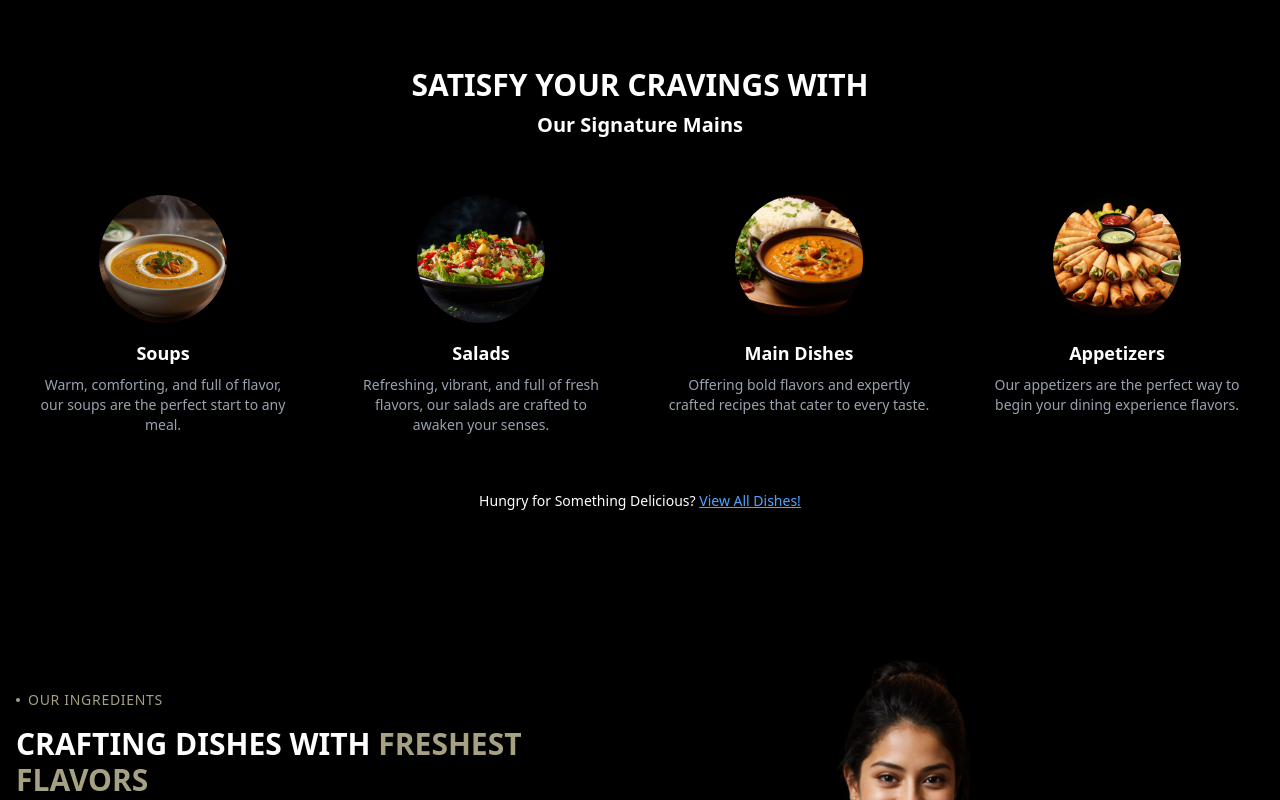
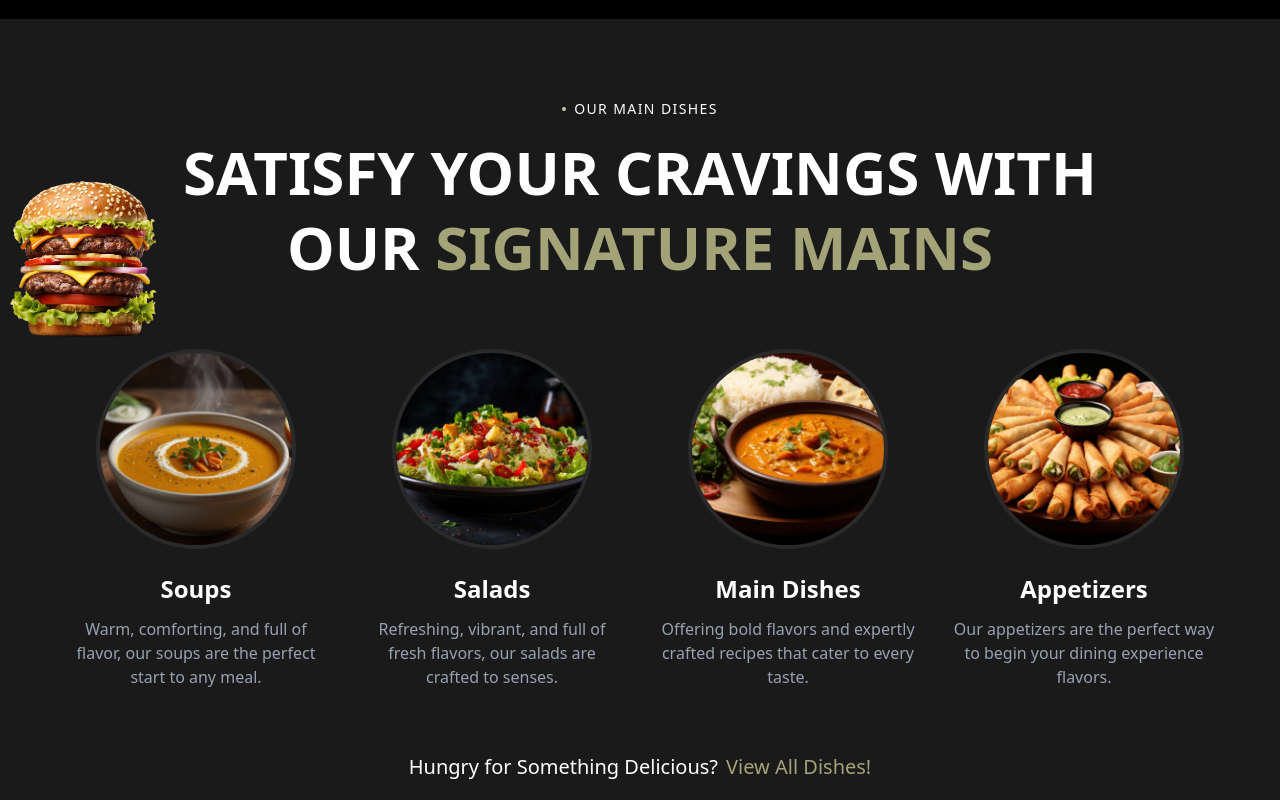
Before and after one commit to i-fetch/Jela-Confectionaries, a Next.js app: page / in a window 1280 px wide. Shown: the part 2780-3580 px from the top of the page. Built offline with nearby package versions, Linux system fonts and the light colour scheme.

Commit message:
Section Three 4/5

```diff
--- a/components/MainDishSection/MainDish.jsx
+++ b/components/MainDishSection/MainDish.jsx
@@ -1,67 +1,97 @@
-import React from "react";
+"use client"
+import Image from "next/image"
+import Link from "next/link"
 
 const MainDish = () => {
-  const items = [
+  const categories = [
     {
+      id: 1,
       title: "Soups",
-      desc: "Warm, comforting, and full of flavor, our soups are the perfect start to any meal.",
       image: "/our-dish-image-1.jpg",
+      description: "Warm, comforting, and full of flavor, our soups are the perfect start to any meal.",
     },
     {
+      id: 2,
       title: "Salads",
-      desc: "Refreshing, vibrant, and full of fresh flavors, our salads are crafted to awaken your senses.",
       image: "/our-dish-image-2.jpg",
+      description: "Refreshing, vibrant, and full of fresh flavors, our salads are crafted to senses.",
     },
     {
+      id: 3,
       title: "Main Dishes",
-      desc: "Offering bold flavors and expertly crafted recipes that cater to every taste.",
       image: "/our-dish-image-3.jpg",
+      description: "Offering bold flavors and expertly crafted recipes that cater to every taste.",
     },
     {
+      id: 4,
       title: "Appetizers",
-      desc: "Our appetizers are the perfect way to begin your dining experience flavors.",
       image: "/our-dish-image-4.jpg",
+      description: "Our appetizers are the perfect way to begin your dining experience flavors.",
     },
-  ];
+  ]
 
   return (
-    <div className="py-12 px-4 bg-black text-white">
-      <div className="max-w-7xl mx-auto text-center">
-        <h2 className="text-3xl font-bold mb-2 uppercase">Satisfy Your Cravings With</h2>
-        <h3 className="text-xl font-semibold mb-10">Our Signature Mains</h3>
+    <section className="bg-[#1a1a1a] text-white py-20 relative overflow-hidden">
+      {/* Burger Image with Animation */}
+      <div className="absolute top-5 left-1 sm:top-5 sm:left-1 lg:top-40 lg:left-2 w-[100px] h-[100px] sm:w-[80px] sm:h-[80px] md:w-[150px] md:h-[150px]">
+        <Image
+          src="/daily-offer-image hamburger.png"
+          alt="Delicious burger"
+          width={150}
+          height={150}
+          className="object-contain burger-animation"
+        />
+      </div>{/*Team remeber here is where we will add animation*/}
 
-        {/* Grid Layout */}
-        <div className="grid grid-cols-1 sm:grid-cols-2 md:grid-cols-3 lg:grid-cols-4 gap-6">
-          {items.map((item, index) => (
-            <div
-              key={index}
-              className="bg-black rounded-xl shadow hover:shadow-lg transition overflow-hidden text-center p-4"
-            >
-              {/* Image */}
-              <div className="w-32 h-32 mx-auto mb-4">
-                <img
-                  src={item.image}
-                  alt={item.title}
-                  className="w-full h-full object-cover rounded-full"
+      <div className="container mx-auto px-4 md:px-6">
+        {/* Section Header */}
+        <div className="text-center mb-16">
+          <p className="text-sm tracking-widest uppercase flex items-center justify-center mb-4">
+            <span className="inline-block w-1 h-1 bg-[#c5c5a6] rounded-full mr-2"></span>
+            Our Main Dishes
+          </p>
+
+          <h2 className="text-4xl md:text-5xl lg:text-6xl font-bold leading-tight">
+            SATISFY YOUR CRAVINGS WITH
+            <br />
+            OUR <span className="text-[#a3a378]">SIGNATURE MAINS</span>
+          </h2>
+        </div>
+
+        {/* Food Categories */}
+        <div className="grid grid-cols-1 md:grid-cols-2 lg:grid-cols-4 gap-8 max-w-6xl mx-auto">
+          {categories.map((category) => (
+            <div key={category.id} className="flex flex-col items-center text-center">
+              <div className="w-[200px] h-[200px] rounded-full overflow-hidden mb-6 border-4 border-[#2a2a2a] hover:border-[#a3a378] transition-colors duration-300">
+                <Image
+                  src={category.image || "/placeholder.svg"}
+                  alt={category.title}
+                  width={200}
+                  height={200}
+                  className="object-cover w-full h-full hover:scale-110 transition-transform duration-500"
                 />
               </div>
-              {/* Title */}
-              <h4 className="text-lg font-bold mb-2">{item.title}</h4>
-              {/* Description */}
-              <p className="text-sm text-gray-400">{item.desc}</p>
+              <h3 className="text-2xl font-semibold mb-3">{category.title}</h3>
+              <p className="text-gray-400 max-w-xs">{category.description}</p>
             </div>
           ))}
         </div>
 
-        <p className="text-sm mt-10">
-          Hungry for Something Delicious?{" "}
-          <a href="#" className="underline font-medium text-blue-400">
-            View All Dishes!
-          </a>
-        </p>
+        {/* Call to Action */}
+        <div className="text-center mt-16">
+          <p className="text-xl mb-2">
+            Hungry for Something Delicious?
+            <Link href="/OurMenu" className="text-[#a3a378] hover:text-[#c5c5a6] ml-2 transition-colors">
+              View All Dishes!
+            </Link>
+          </p>
+          <div className="flex justify-center mt-4">
+            {/* <span className="inline-block w-2 h-2 bg-[#a3a378] rounded-full"></span> */}
+          </div>
+        </div>
       </div>
-    </div>
-  );
-};
+    </section>
+  )
+}
 
 export default MainDish;
```
